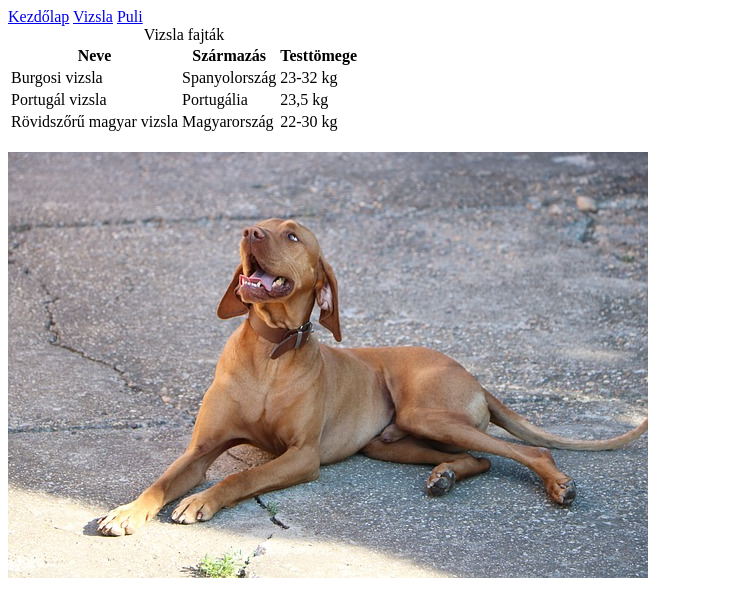
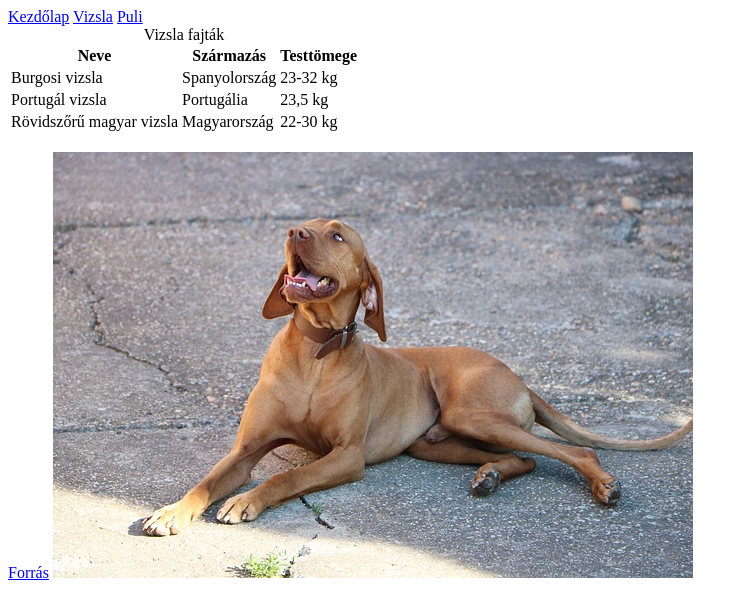
Before and after one commit to Zalesz/oraimunka240920, a plain HTML site: page vizsla.html in a window 1280 px wide. Shown: the whole page, without its empty margins (0-748 px from the left). Drawn offline with Linux system fonts and the light colour scheme.

Commit message:
kész teljes oldal2

```diff
--- a/vizsla.html
+++ b/vizsla.html
@@ -50,8 +50,8 @@
     </main>
     <footer>
         <!--oldal vagy rész alja-->
-    <a href="https://hu.wikipedia.org/wiki/Vizsla">
-        <img src="forrás/v1.jpg" alt="Vizsla">   </img></a>
+    <a href="https://hu.wikipedia.org/wiki/Vizsla">Forrás</a>
+        <img src="forrás/v1.jpg" alt="Vizsla">   </img>
 
     </footer>
 </body>
```
